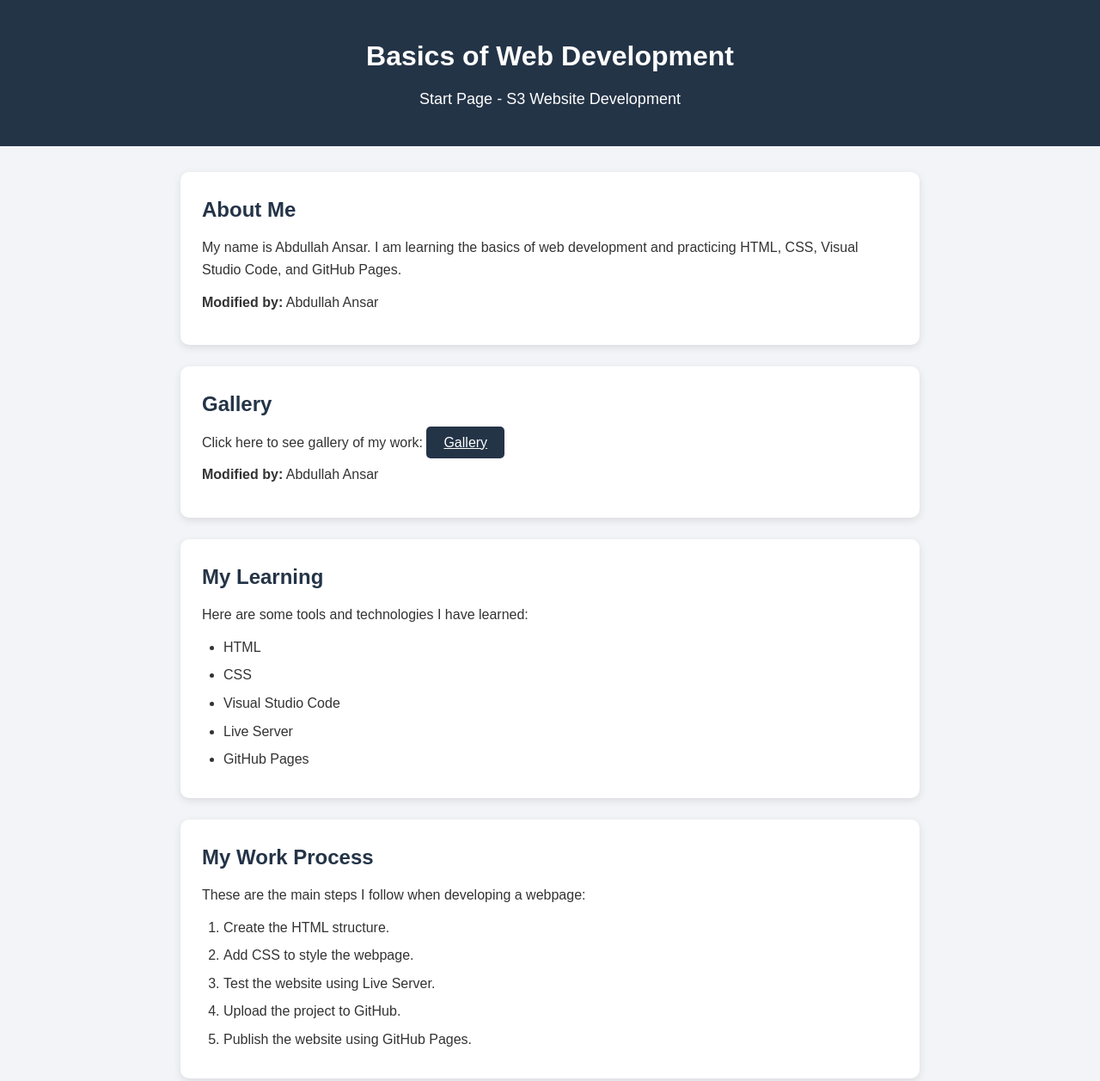
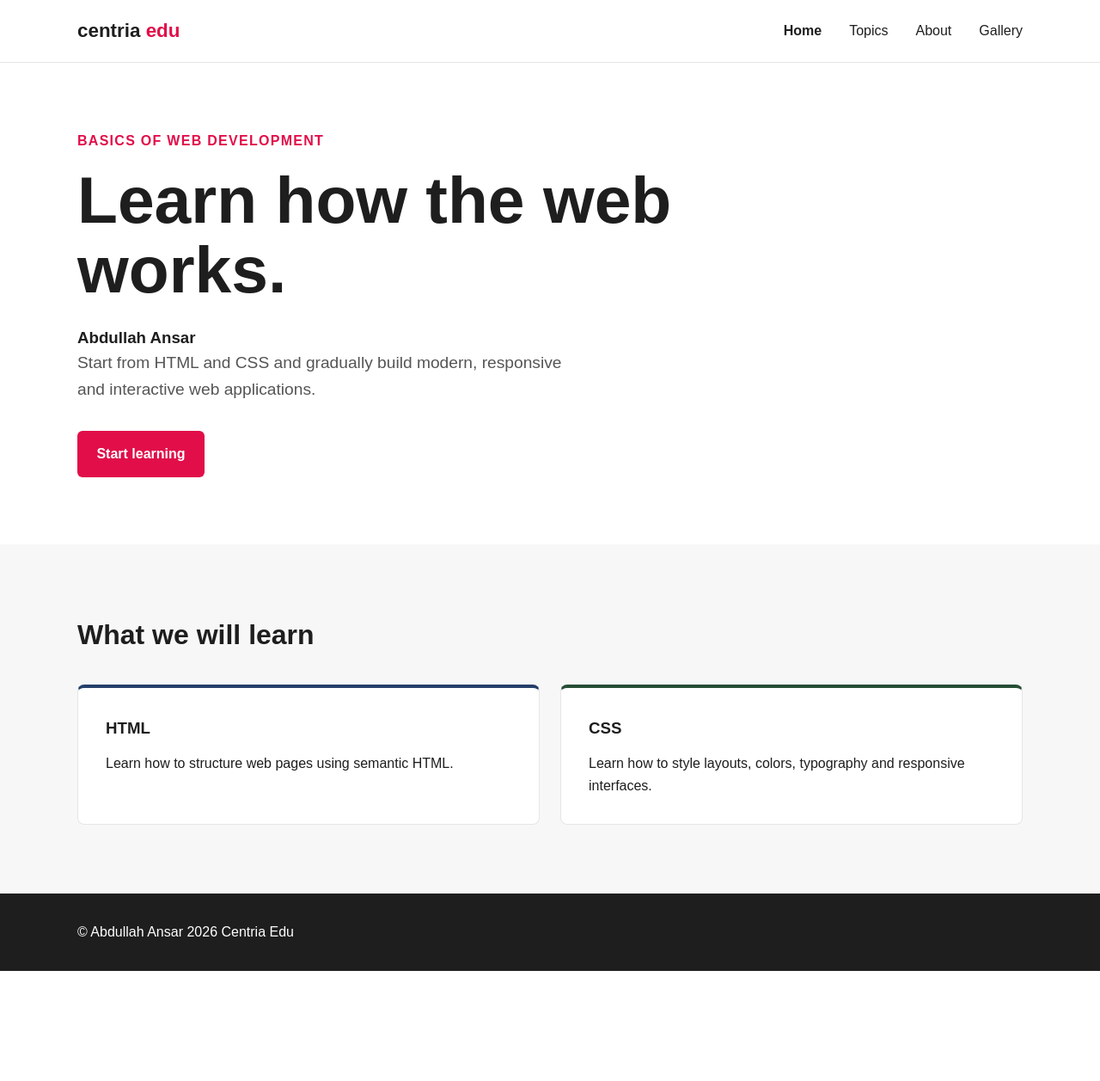
Before and after one commit to abdullah605605/S4, a plain HTML site: page index.html in a window 1280 px wide. Shown: the top 1257 px of the page at 86% size. After the commit the page ends 1129 px from the top, so only its background shows below. Drawn offline with Linux system fonts and the light colour scheme.

Commit message:
Add files via upload

```diff
--- a/index.html
+++ b/index.html
@@ -1,100 +1,106 @@
+<!--
+    Centria Edu - Basics of Web Development
+
+    Original author: Ville Heikkiniemi
+    Modified by: Student Name
+    Last modified: 2026-08-11
+
+    Based on the original course template.
+
+    https://vheikkiniemi.github.io/thiscanbedeleted/s4/
+-->
+
 <!DOCTYPE html>
 <html lang="en">
 <head>
     <meta charset="UTF-8">
     <meta name="viewport" content="width=device-width, initial-scale=1.0">
+    <meta name="author" content="Ville Heikkiniemi">
+    <link rel="icon" href="favicon.ico">
+    <link rel="stylesheet" href="style.css">
 
-    <title>Abdullah Ansar - S3 Website</title>
-
-    <link rel="stylesheet" href="style.css">
-    <link rel="icon" href="fav.ico">
+    <title>Centria Edu | Basics of Web Development</title>
 </head>
 
 <body>
 
     <header>
-        <h1>Basics of Web Development</h1>
-        <p>Start Page - S3 Website Development</p>
+        <div class="container">
+            <nav>
+                <div class="logo">
+                    centria <span>edu</span>
+                </div>
+
+                <ul>
+                    <li><a href="index.html"><strong>Home</strong></a></li>
+                    <li><a href="#topics">Topics</a></li>
+
+
+
+                    <li><a href="#">About</a></li>
+                    <li><a href="gallery.html">Gallery</a></li>
+                </ul>
+            </nav>
+        </div>
     </header>
 
     <main>
 
-        <div class="card">
-            <h2>About Me</h2>
+        <section class="hero">
+            <div class="container">
+                <div class="hero-content">
 
-            <p>
-                My name is Abdullah Ansar. I am learning the basics of
-                web development and practicing HTML, CSS, Visual Studio Code,
-                and GitHub Pages.
-            </p>
+                    <span class="label">Basics of Web Development</span>
 
-            <p>
-                <strong>Modified by:</strong> Abdullah Ansar
-            </p>
-        </div>
+                    <h1>
+                        Learn how the web works.
+                    </h1>
+ <h3> Abdullah Ansar</h3>
+                    <p>
+                        Start from HTML and CSS and gradually build modern,
+                        responsive and interactive web applications.
+                    </p>
 
-         <div class="card">
-            <h2>Gallery</h2>
+                    <a href="#topics" class="button">
+                        Start learning
+                    </a>
 
-            <p>
-               Click here to see gallery of my work: <a id="gbutton" href="gallery.html">Gallery</a>
-            </p>
+                </div>
+            </div>
+        </section>
 
-            <p>
-                <strong>Modified by:</strong> Abdullah Ansar
-            </p>
-        </div>
+        <section class="topics" id="topics">
+            <div class="container">
 
+                <h2>What we will learn</h2>
 
-        <div class="card">
-            <h2>My Learning</h2>
+                <div class="cards">
 
-            <p>Here are some tools and technologies I have learned:</p>
+                    <article class="card">
+                        <h3>HTML</h3>
+                        <p>
+                            Learn how to structure web pages using semantic HTML.
+                        </p>
+                    </article>
 
-            <ul>
-                <li>HTML</li>
-                <li>CSS</li>
-                <li>Visual Studio Code</li>
-                <li>Live Server</li>
-                <li>GitHub Pages</li>
-            </ul>
-        </div>
+                    <article class="card">
+                        <h3>CSS</h3>
+                        <p>
+                            Learn how to style layouts, colors, typography and
+                            responsive interfaces.
+                        </p>
+                    </article>
 
-
-        <div class="card">
-            <h2>My Work Process</h2>
-
-            <p>These are the main steps I follow when developing a webpage:</p>
-
-            <ol>
-                <li>Create the HTML structure.</li>
-                <li>Add CSS to style the webpage.</li>
-                <li>Test the website using Live Server.</li>
-                <li>Upload the project to GitHub.</li>
-                <li>Publish the website using GitHub Pages.</li>
-            </ol>
-        </div>
-
-
-        <div class="card">
-            <h2>Future Learning Goals</h2>
-
-            <p>
-                I want to continue improving my web development skills and
-                learn more advanced technologies.
-            </p>
-
-            <ul>
-                <li>JavaScript</li>
-                <li>Responsive Web Design</li>
-                <li>Git and GitHub</li>
-            </ul>
-        </div>
+                </div>
+            </div>
+        </section>
 
     </main>
 
     <footer>
-        <p>© 2026 Abdullah Ansar | S3 Website Development</p>
+        <div class="container">
+          <p>&copy; Abdullah Ansar 2026 Centria Edu</p>
+        </div>
     </footer>
 
 </body>
--- a/style.css
+++ b/style.css
@@ -1,129 +1,175 @@
+:root {
+    --primary: #e10e49;
+    --light: #ffffff;
+    --dark: #1e1e1e;
+    --blue: #263f6a;
+    --green: #284e36;
+    --orange: #e37222;
+    --rose: #c24d52;
+}
+
 * {
     box-sizing: border-box;
     margin: 0;
     padding: 0;
 }
 
-#gbutton {
-    background-color: #243447;
-    color: white;
-    border: none;
-    padding: 10px 20px;
-    border-radius: 5px;
-    cursor: pointer;
-    font-size: 16px;
-}
-
 body {
-    font-family: Arial, sans-serif;
-    background-color: #f2f4f7;
-    color: #333;
+    font-family: Arial, Helvetica, sans-serif;
+    background-color: var(--light);
+    color: var(--dark);
     line-height: 1.6;
 }
 
 header {
-    background-color: #243447;
-    color: white;
-    text-align: center;
-    padding: 40px 20px;
+    border-bottom: 1px solid #e5e5e5;
 }
 
-header h1 {
-    font-size: 32px;
-    margin-bottom: 10px;
+.container {
+    width: min(1100px, 90%);
+    margin: 0 auto;
 }
 
-header p {
-    font-size: 18px;
+nav {
+    min-height: 72px;
+    display: flex;
+    justify-content: space-between;
+    align-items: center;
 }
 
-main {
-    max-width: 900px;
-    margin: 30px auto;
-    padding: 0 20px;
+.logo {
+    font-size: 1.4rem;
+    font-weight: bold;
+    color: var(--dark);
+}
+
+.logo span {
+    color: var(--primary);
+}
+
+nav ul {
+    display: flex;
+    gap: 2rem;
+    list-style: none;
+}
+
+nav a {
+    color: var(--dark);
+    text-decoration: none;
+}
+
+nav a:hover {
+    color: var(--primary);
+}
+
+.hero {
+    min-height: 70vh;
+    display: flex;
+    align-items: center;
+}
+
+.hero-content {
+    max-width: 700px;
+}
+
+.label {
+    display: inline-block;
+    margin-bottom: 1rem;
+    color: var(--primary);
+    font-weight: bold;
+    text-transform: uppercase;
+    letter-spacing: 0.08rem;
+}
+
+h1 {
+    margin-bottom: 1.5rem;
+    font-size: clamp(2.5rem, 6vw, 5rem);
+    line-height: 1.05;
+}
+
+.hero p {
+    max-width: 600px;
+    margin-bottom: 2rem;
+    font-size: 1.2rem;
+    color: #555;
+}
+
+.button {
+    display: inline-block;
+    padding: 0.9rem 1.4rem;
+    background-color: var(--primary);
+    color: var(--light);
+    text-decoration: none;
+    border-radius: 6px;
+    font-weight: bold;
+}
+
+.button:hover {
+    background-color: var(--rose);
+}
+
+.topics {
+    padding: 5rem 0;
+    background-color: #f7f7f7;
+}
+
+.topics h2 {
+    margin-bottom: 2rem;
+    font-size: 2rem;
+}
+
+.cards {
+    display: grid;
+    grid-template-columns: repeat(2, 1fr);
+    gap: 1.5rem;
 }
 
 .card {
-    background-color: white;
-    padding: 25px;
-    margin-bottom: 25px;
-    border-radius: 10px;
-    box-shadow: 0 3px 10px rgba(0, 0, 0, 0.1);
+    padding: 2rem;
+    background-color: var(--light);
+    border: 1px solid #e5e5e5;
+    border-radius: 8px;
 }
 
-.card h2 {
-    color: #243447;
-    margin-bottom: 12px;
+.card img {
+    width: 100%;
+    height: auto;
+    margin-top: 1rem;
+    border-radius: 4px;
 }
 
-.card p {
-    margin-bottom: 12px;
+.card h3 {
+    margin-bottom: 0.8rem;
 }
 
-.card ul,
-.card ol {
-    margin-left: 25px;
-    margin-top: 10px;
+.card:nth-child(1) {
+    border-top: 4px solid var(--blue);
 }
 
-.card li {
-    margin-bottom: 7px;
+.card:nth-child(2) {
+    border-top: 4px solid var(--green);
+}
+
+.card:nth-child(3) {
+    border-top: 4px solid var(--orange);
 }
 
 footer {
-    background-color: #243447;
-    color: white;
-    text-align: center;
-    padding: 20px;
-    margin-top: 40px;
+    padding: 2rem 0;
+    background-color: var(--dark);
+    color: var(--light);
 }
 
-@media (max-width: 600px) {
-
-    header h1 {
-        font-size: 25px;
+@media (max-width: 700px) {
+    nav ul {
+        display: none;
     }
 
-    header p {
-        font-size: 16px;
+    .cards {
+        grid-template-columns: 1fr;
     }
 
-    .card {
-        padding: 20px;
+    .hero {
+        min-height: 60vh;
     }
 }
-
-
-.photo-gallery {
-  max-width: 1200px;
-  margin: 50px auto;
-  padding: 0 25px;
-  display: grid;
-  grid-template-columns: repeat(3, 1fr);
-  gap: 22px;
-}
-
-.photo-gallery img {
-  width: 100%;
-  height: 250px;
-  object-fit: cover;
-  border-radius: 12px;
-  display: block;
-  transition: transform 0.3s ease;
-}
-
-.photo-gallery img:hover {
-  transform: scale(1.03);
-}
-
-@media (max-width: 768px) {
-  .photo-gallery {
-    grid-template-columns: repeat(2, 1fr);
-  }
-}
-
-@media (max-width: 480px) {
-  .photo-gallery {
-    grid-template-columns: 1fr;
-  }
-}
```
Also changed, not shown: gallery.html (+94 -12 lines), images/1.jpeg (added), images/2.jpeg (added), images/3.jpeg (added).
